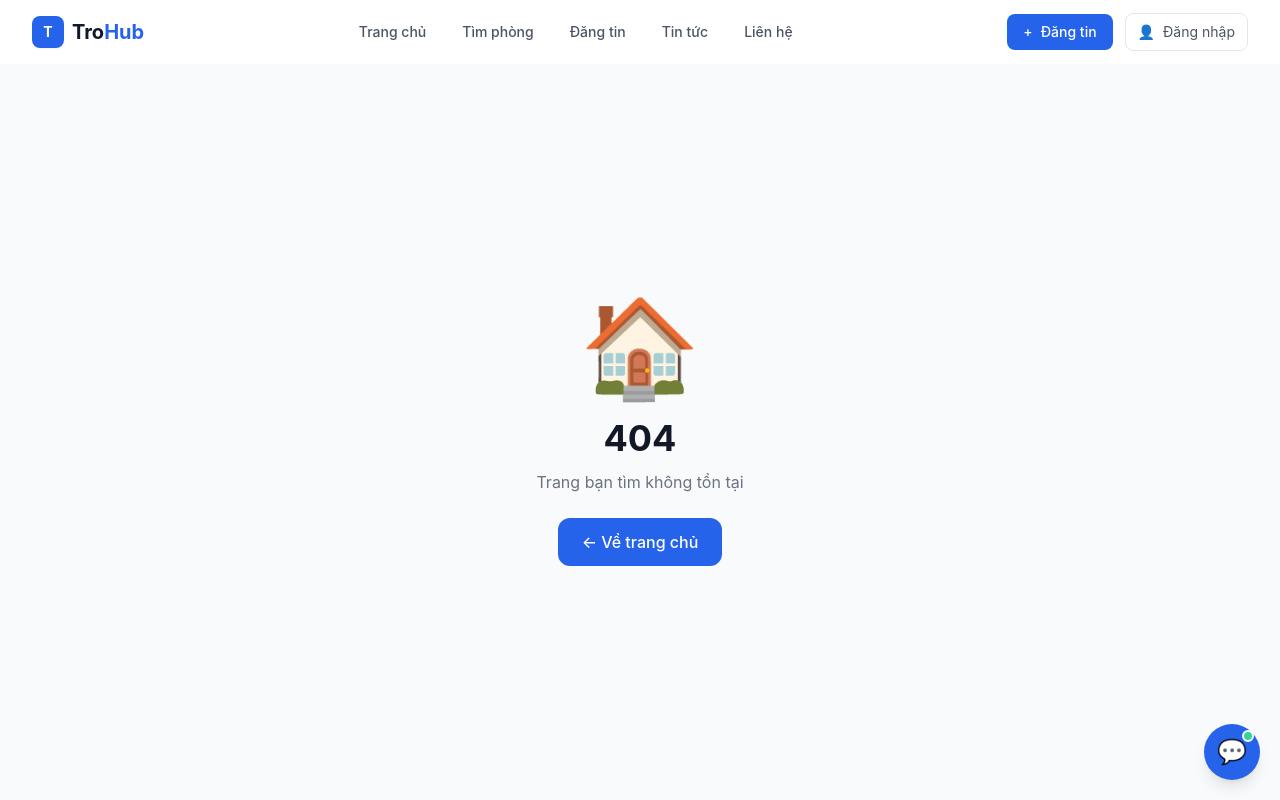
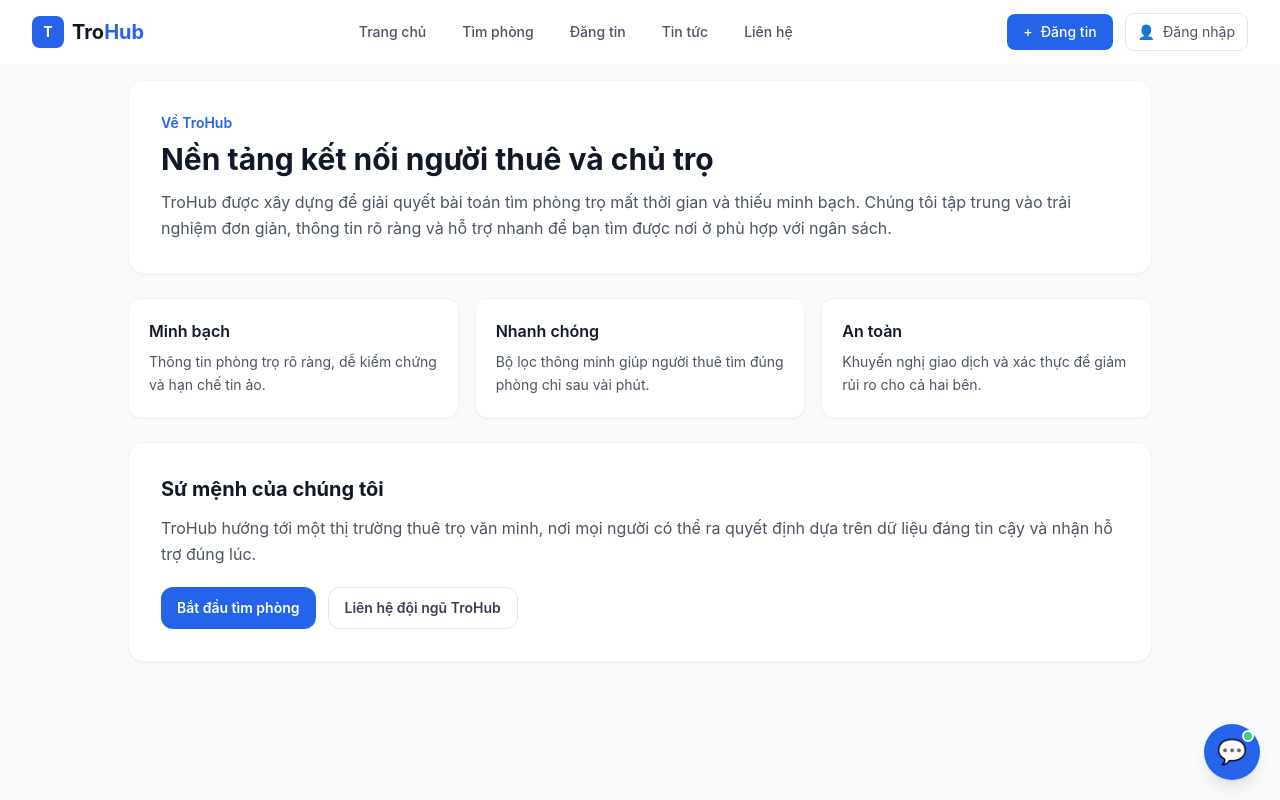
Before and after one commit to huuxuan22/TroHub, a React (Vite) app in the folder frontend/: page /about in a window 1280 px wide. Shown: the top 800 px of the page. Built offline with nearby package versions, Linux system fonts and the light colour scheme.

Commit message:
feat: add About, Terms, and Privacy pages with routing updates

```diff
--- a/frontend/src/App.jsx
+++ b/frontend/src/App.jsx
@@ -10,6 +10,9 @@ import PostRoomPage from './pages/PostRoomPage';
 import LoginPage from './pages/LoginPage';
 import RegisterPage from './pages/RegisterPage';
 import ForgotPasswordPage from './pages/ForgotPasswordPage';
+import AboutPage from './pages/AboutPage';
+import TermsPage from './pages/TermsPage';
+import PrivacyPage from './pages/PrivacyPage';
 import ContactPage from './pages/ContactPage';
 import NewsPage from './pages/NewsPage';
 import './index.css';
@@ -43,6 +46,9 @@ export default function App() {
             <Route path="/login" element={<LoginPage />} />
             <Route path="/register" element={<RegisterPage />} />
             <Route path="/forgot-password" element={<ForgotPasswordPage />} />
+            <Route path="/about" element={<AboutPage />} />
+            <Route path="/terms" element={<TermsPage />} />
+            <Route path="/privacy" element={<PrivacyPage />} />
             <Route path="/contact" element={<ContactPage />} />
             <Route path="/news" element={<NewsPage />} />
             <Route path="*" element={<NotFoundPage />} />
--- /dev/null
+++ b/frontend/src/pages/AboutPage.jsx
@@ -0,0 +1,66 @@
+import React from 'react';
+import { Link } from 'react-router-dom';
+
+const coreValues = [
+  {
+    title: 'Minh bạch',
+    desc: 'Thông tin phòng trọ rõ ràng, dễ kiểm chứng và hạn chế tin ảo.',
+  },
+  {
+    title: 'Nhanh chóng',
+    desc: 'Bộ lọc thông minh giúp người thuê tìm đúng phòng chỉ sau vài phút.',
+  },
+  {
+    title: 'An toàn',
+    desc: 'Khuyến nghị giao dịch và xác thực để giảm rủi ro cho cả hai bên.',
+  },
+];
+
+export default function AboutPage() {
+  return (
+    <main className="min-h-screen bg-slate-50 pt-20 pb-12 px-4">
+      <div className="max-w-5xl mx-auto space-y-6">
+        <section className="bg-white border border-gray-100 rounded-2xl p-6 sm:p-8 shadow-sm">
+          <p className="text-sm font-semibold text-blue-600 mb-2">Về TroHub</p>
+          <h1 className="text-2xl sm:text-3xl font-bold text-gray-900 mb-3">Nền tảng kết nối người thuê và chủ trọ</h1>
+          <p className="text-gray-600 leading-relaxed">
+            TroHub được xây dựng để giải quyết bài toán tìm phòng trọ mất thời gian và thiếu minh bạch.
+            Chúng tôi tập trung vào trải nghiệm đơn giản, thông tin rõ ràng và hỗ trợ nhanh để bạn tìm được
+            nơi ở phù hợp với ngân sách.
+          </p>
+        </section>
+
+        <section className="grid md:grid-cols-3 gap-4">
+          {coreValues.map((item) => (
+            <article key={item.title} className="bg-white border border-gray-100 rounded-xl p-5 shadow-sm">
+              <h2 className="font-semibold text-gray-900 mb-2">{item.title}</h2>
+              <p className="text-sm text-gray-600 leading-relaxed">{item.desc}</p>
+            </article>
+          ))}
+        </section>
+
+        <section className="bg-white border border-gray-100 rounded-2xl p-6 sm:p-8 shadow-sm">
+          <h2 className="text-xl font-bold text-gray-900 mb-3">Sứ mệnh của chúng tôi</h2>
+          <p className="text-gray-600 leading-relaxed mb-5">
+            TroHub hướng tới một thị trường thuê trọ văn minh, nơi mọi người có thể ra quyết định dựa trên
+            dữ liệu đáng tin cậy và nhận hỗ trợ đúng lúc.
+          </p>
+          <div className="flex flex-wrap gap-3">
+            <Link
+              to="/search"
+              className="inline-flex items-center rounded-xl bg-blue-600 text-white px-4 py-2.5 text-sm font-semibold hover:bg-blue-700 transition-colors"
+            >
+              Bắt đầu tìm phòng
+            </Link>
+            <Link
+              to="/contact"
+              className="inline-flex items-center rounded-xl border border-gray-200 bg-white px-4 py-2.5 text-sm font-semibold text-gray-700 hover:bg-gray-50 transition-colors"
+            >
+              Liên hệ đội ngũ TroHub
+            </Link>
+          </div>
+        </section>
+      </div>
+    </main>
+  );
+}
--- /dev/null
+++ b/frontend/src/pages/PrivacyPage.jsx
@@ -0,0 +1,51 @@
+import React from 'react';
+
+const policies = [
+  {
+    title: 'Thông tin chúng tôi thu thập',
+    content: 'Thông tin tài khoản, hành vi tìm kiếm, và dữ liệu kỹ thuật cần thiết để vận hành dịch vụ.',
+  },
+  {
+    title: 'Mục đích sử dụng',
+    content: 'Cá nhân hóa kết quả tìm phòng, hỗ trợ xử lý yêu cầu và nâng cao chất lượng trải nghiệm người dùng.',
+  },
+  {
+    title: 'Bảo mật dữ liệu',
+    content: 'Dữ liệu được lưu trữ với các biện pháp bảo vệ hợp lý để ngăn truy cập trái phép hoặc rò rỉ thông tin.',
+  },
+  {
+    title: 'Chia sẻ với bên thứ ba',
+    content: 'TroHub không bán dữ liệu cá nhân. Việc chia sẻ chỉ diễn ra khi cần cho vận hành hoặc theo yêu cầu pháp lý.',
+  },
+  {
+    title: 'Quyền của người dùng',
+    content: 'Bạn có thể yêu cầu chỉnh sửa hoặc xóa dữ liệu cá nhân bằng cách liên hệ bộ phận hỗ trợ của TroHub.',
+  },
+];
+
+export default function PrivacyPage() {
+  return (
+    <main className="min-h-screen bg-slate-50 pt-20 pb-12 px-4">
+      <div className="max-w-4xl mx-auto">
+        <section className="bg-white border border-gray-100 rounded-2xl p-6 sm:p-8 shadow-sm">
+          <p className="text-sm font-semibold text-blue-600 mb-2">Chính sách bảo mật</p>
+          <h1 className="text-2xl sm:text-3xl font-bold text-gray-900 mb-3">Cam kết bảo vệ thông tin người dùng</h1>
+          <p className="text-gray-600 mb-6">
+            TroHub tôn trọng quyền riêng tư và minh bạch về cách chúng tôi thu thập, sử dụng, lưu trữ dữ liệu.
+          </p>
+
+          <div className="space-y-3">
+            {policies.map((item) => (
+              <article key={item.title} className="rounded-xl border border-gray-100 p-4">
+                <h2 className="font-semibold text-gray-900 mb-1.5">{item.title}</h2>
+                <p className="text-sm text-gray-600 leading-relaxed">{item.content}</p>
+              </article>
+            ))}
+          </div>
+
+          <p className="text-xs text-gray-500 mt-6">Nếu cần hỗ trợ về dữ liệu cá nhân, vui lòng liên hệ support@trohub.vn.</p>
+        </section>
+      </div>
+    </main>
+  );
+}
--- /dev/null
+++ b/frontend/src/pages/TermsPage.jsx
@@ -0,0 +1,56 @@
+import React from 'react';
+
+const terms = [
+  {
+    title: '1. Phạm vi sử dụng',
+    content:
+      'TroHub cung cấp nền tảng đăng và tìm phòng trọ. Người dùng chịu trách nhiệm về tính chính xác của thông tin đã cung cấp.',
+  },
+  {
+    title: '2. Tài khoản người dùng',
+    content:
+      'Bạn cần bảo mật thông tin đăng nhập. Mọi hoạt động phát sinh từ tài khoản sẽ được xem là do chính chủ tài khoản thực hiện.',
+  },
+  {
+    title: '3. Nội dung tin đăng',
+    content:
+      'Không đăng tải thông tin sai sự thật, nội dung vi phạm pháp luật hoặc có tính chất lừa đảo. TroHub có quyền ẩn/xóa tin vi phạm.',
+  },
+  {
+    title: '4. Giới hạn trách nhiệm',
+    content:
+      'TroHub đóng vai trò nền tảng kết nối và không là bên tham gia trực tiếp vào các giao dịch thuê nhà giữa người dùng.',
+  },
+  {
+    title: '5. Cập nhật điều khoản',
+    content:
+      'Điều khoản có thể được cập nhật theo từng thời điểm. Việc tiếp tục sử dụng dịch vụ đồng nghĩa với việc bạn chấp nhận nội dung mới.',
+  },
+];
+
+export default function TermsPage() {
+  return (
+    <main className="min-h-screen bg-slate-50 pt-20 pb-12 px-4">
+      <div className="max-w-4xl mx-auto">
+        <section className="bg-white border border-gray-100 rounded-2xl p-6 sm:p-8 shadow-sm">
+          <p className="text-sm font-semibold text-blue-600 mb-2">Điều khoản dịch vụ</p>
+          <h1 className="text-2xl sm:text-3xl font-bold text-gray-900 mb-3">Quy định khi sử dụng TroHub</h1>
+          <p className="text-gray-600 mb-6">
+            Vui lòng đọc kỹ các điều khoản dưới đây để đảm bảo quá trình sử dụng nền tảng diễn ra an toàn và minh bạch.
+          </p>
+
+          <div className="space-y-4">
+            {terms.map((item) => (
+              <article key={item.title} className="rounded-xl border border-gray-100 bg-slate-50 p-4">
+                <h2 className="font-semibold text-gray-900 mb-1.5">{item.title}</h2>
+                <p className="text-sm text-gray-600 leading-relaxed">{item.content}</p>
+              </article>
+            ))}
+          </div>
+
+          <p className="text-xs text-gray-500 mt-6">Cập nhật lần cuối: 06/05/2026</p>
+        </section>
+      </div>
+    </main>
+  );
+}
```
